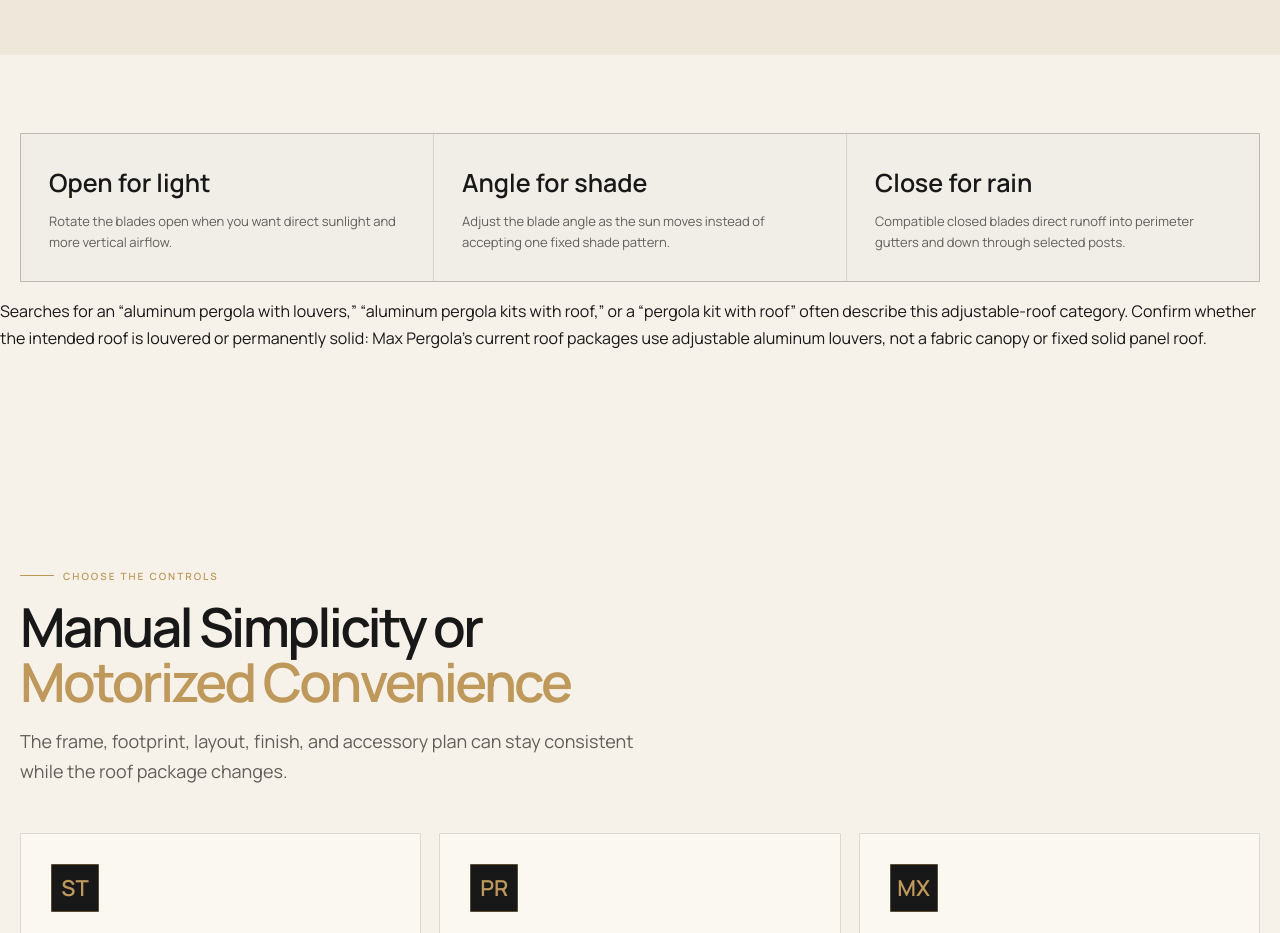
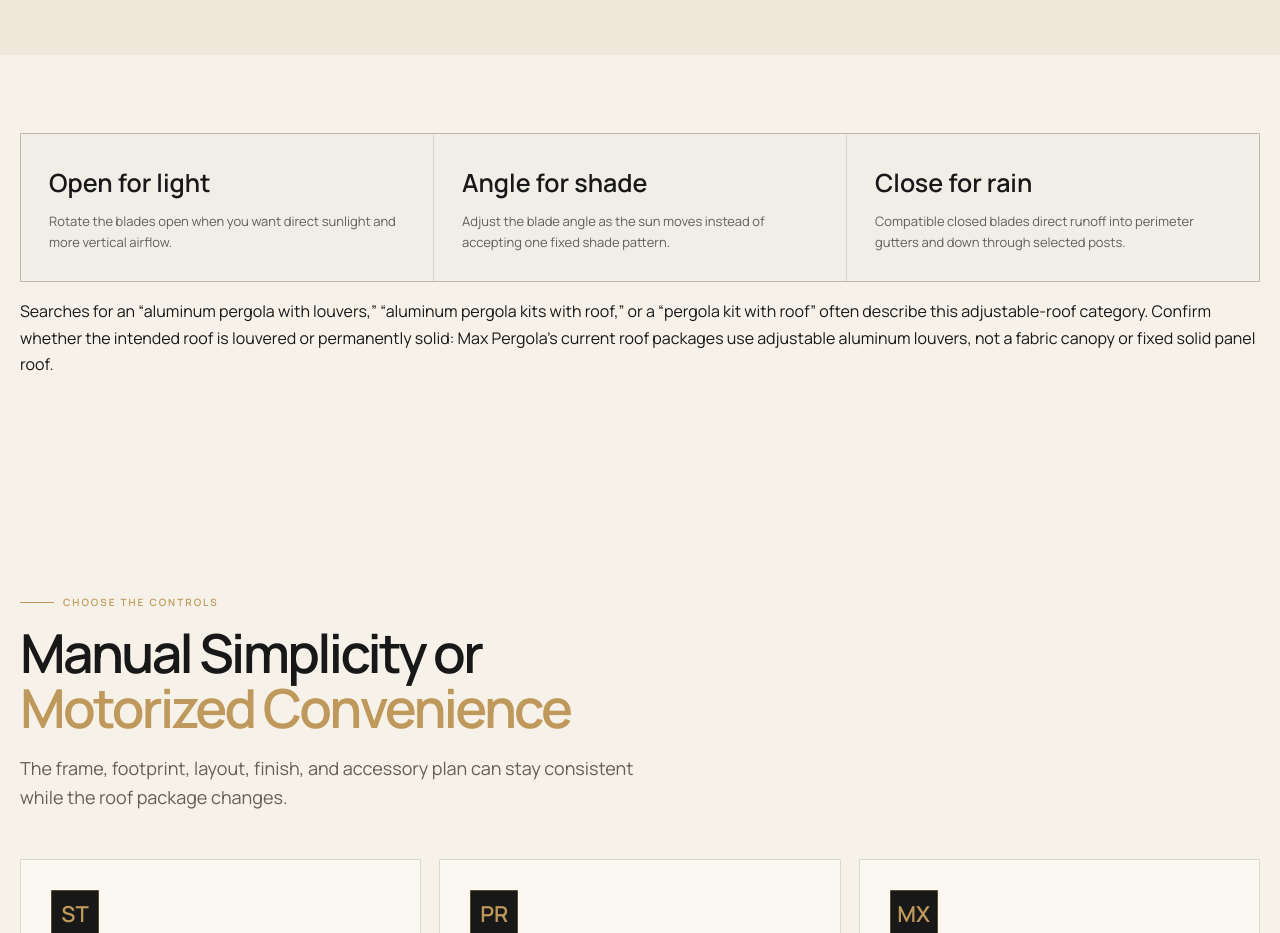
Before and after one commit to f1frp2015-gif/maxpergola, a website: page pergola-kits/louvered/index.html in a window 1280 px wide. Shown: the part 1560-2493 px from the top of the page. Drawn offline with Linux system fonts and the light colour scheme.

Commit message:
fix: constrain louvered guide paragraph width

```diff
--- a/pergola-kits/louvered/index.html
+++ b/pergola-kits/louvered/index.html
@@ -100,7 +100,7 @@
 
     <section class="decision-path" aria-labelledby="next-pergola-kits"><div class="container"><div class="decision-path-heading" data-reveal><div><p class="eyebrow">Your next best steps</p><h2 id="next-pergola-kits">Turn the roof choice into a complete project plan.</h2></div><p>After choosing manual or motorized louvers, verify the installed cost and jobsite scope before requesting the final configuration.</p></div><ol class="decision-path-grid" data-reveal><li><a href="/pergola-cost/"><span>01 · Budget</span><strong>Plan the total cost</strong><small>Include product, delivery, site work, electrical work, and permits.</small><i aria-hidden="true">→</i></a></li><li><a href="/pergola-installation/"><span>02 · Scope</span><strong>Review installation</strong><small>Understand what happens before and after frame assembly.</small><i aria-hidden="true">→</i></a></li><li><a href="/pergola-kits/#configure"><span>03 · Choose</span><strong>Configure the roof</strong><small>Select the package, size, layout, finish, and accessories.</small><i aria-hidden="true">→</i></a></li></ol></div></section>
 
-    <section class="section-compact"><div class="container proof-strip" data-reveal><div class="proof-cell"><strong>Open for light</strong><p>Rotate the blades open when you want direct sunlight and more vertical airflow.</p></div><div class="proof-cell"><strong>Angle for shade</strong><p>Adjust the blade angle as the sun moves instead of accepting one fixed shade pattern.</p></div><div class="proof-cell"><strong>Close for rain</strong><p>Compatible closed blades direct runoff into perimeter gutters and down through selected posts.</p></div></div><p>Searches for an “aluminum pergola with louvers,” “aluminum pergola kits with roof,” or a “pergola kit with roof” often describe this adjustable-roof category. Confirm whether the intended roof is louvered or permanently solid: Max Pergola's current roof packages use adjustable aluminum louvers, not a fabric canopy or fixed solid panel roof.</p></section>
+    <section class="section-compact"><div class="container"><div class="proof-strip" data-reveal><div class="proof-cell"><strong>Open for light</strong><p>Rotate the blades open when you want direct sunlight and more vertical airflow.</p></div><div class="proof-cell"><strong>Angle for shade</strong><p>Adjust the blade angle as the sun moves instead of accepting one fixed shade pattern.</p></div><div class="proof-cell"><strong>Close for rain</strong><p>Compatible closed blades direct runoff into perimeter gutters and down through selected posts.</p></div></div><p>Searches for an “aluminum pergola with louvers,” “aluminum pergola kits with roof,” or a “pergola kit with roof” often describe this adjustable-roof category. Confirm whether the intended roof is louvered or permanently solid: Max Pergola's current roof packages use adjustable aluminum louvers, not a fabric canopy or fixed solid panel roof.</p></div></section>
 
     <section class="section" aria-labelledby="operation-heading"><div class="container"><div class="section-header" data-reveal><div class="section-header-copy"><p class="eyebrow">Choose the controls</p><h2 class="section-title" id="operation-heading">Manual Simplicity or <em>Motorized Convenience</em></h2><p class="section-intro">The frame, footprint, layout, finish, and accessory plan can stay consistent while the roof package changes.</p></div></div><div class="value-grid"><article class="value-card" data-reveal><div class="value-icon">ST</div><h3>Manual louvers</h3><p>Standard uses manual adjustable blades and does not require a motor circuit. It is the simplest path when push-button operation is not a priority.</p></article><article class="value-card" data-reveal><div class="value-icon">PR</div><h3>Motorized louvers</h3><p>Pro adds motorized roof operation, perimeter LED preparation, and a controls-and-wiring review before production.</p></article><article class="value-card" data-reveal><div class="value-icon">MX</div><h3>Lighting integration</h3><p>Max combines motorized louvers with factory preparation for louver-mounted LEDs and coordinated accessory routing.</p></article></div></div></section>
 
```
